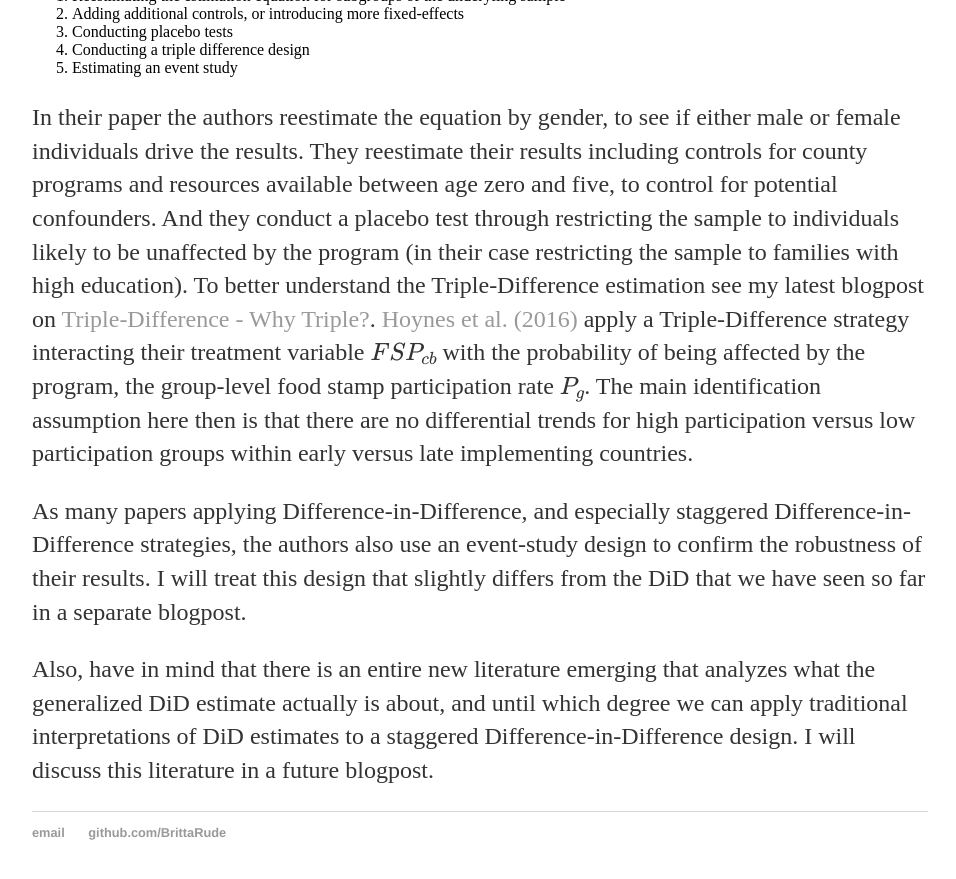
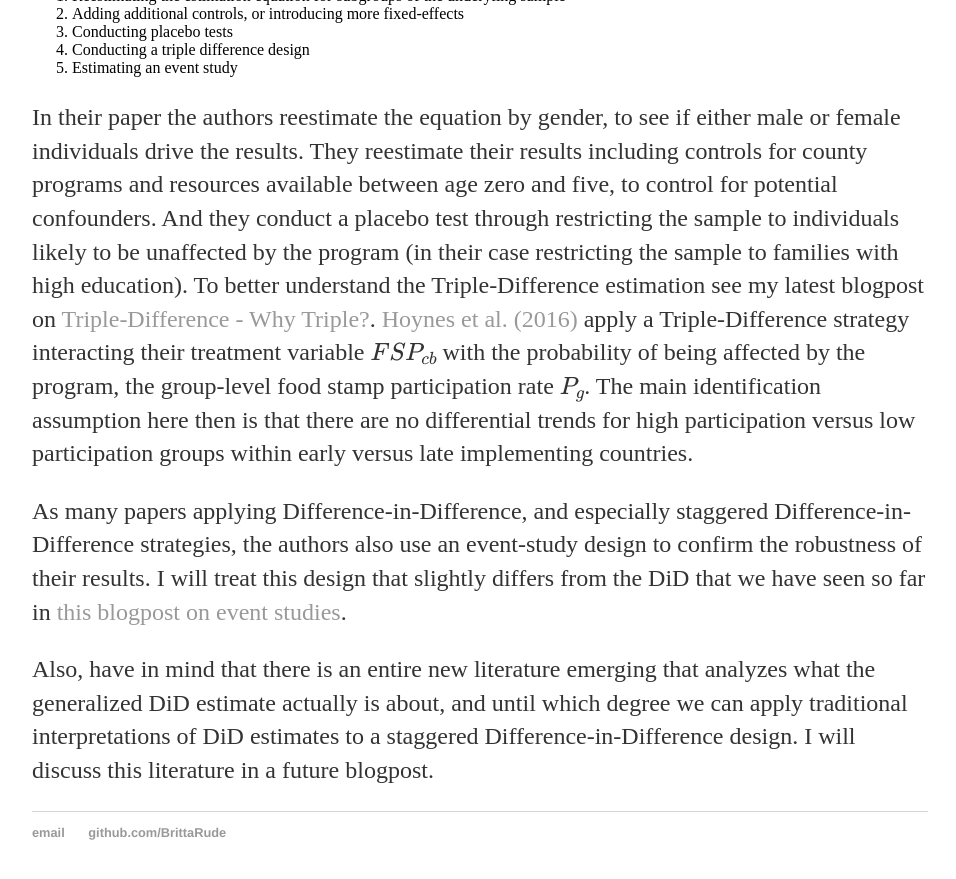
Before and after one commit to BrittaRude/BrittaRude.github.io, a Jekyll site: the page built from inputs_datascience/_posts/2020-07-21-britta-rude-staggered-difference-in-difference-as-the-next-level.md, in a window 1280 px wide and 900 px high, scrolled down 5003 px. Shown: the top 879 px of the window, without its empty margins (160-1116 px from the left). Built offline with Jekyll 4.4.1, drawn with Linux system fonts in a browser that asks for light colours; formulas are drawn with MathJax 3.

Commit message:
Update 2020-07-21-britta-rude-staggered-difference-in-difference-as-the-next-level.md

```diff
--- a/inputs_datascience/_posts/2020-07-21-britta-rude-staggered-difference-in-difference-as-the-next-level.md
+++ b/inputs_datascience/_posts/2020-07-21-britta-rude-staggered-difference-in-difference-as-the-next-level.md
@@ -52,6 +52,6 @@ In economic papers, you often have to show that your results are robust. What do
 
 In their paper the authors reestimate the equation by gender, to see if either male or female individuals drive the results. They reestimate their results including controls for county programs and resources available between age zero and five, to control for potential confounders. And they conduct a placebo test through restricting the sample to individuals likely to be unaffected by the program (in their case restricting the sample to families with high education). To better understand the Triple-Difference estimation see my latest blogpost on [Triple-Difference - Why Triple?](https://brittarude.github.io/blog/2020/07/20/britta-rude-Triple-difference). [Hoynes et al. (2016)](https://www.aeaweb.org/articles?id=10.1257/aer.20130375) apply a Triple-Difference strategy interacting their treatment variable $$ FSP_{cb}$$ with the probability of being affected by the program, the group-level food stamp participation rate $$ P_g $$. The main identification assumption here then is that there are no differential trends for high participation versus low participation groups within early versus late implementing countries.
 
-As many papers applying Difference-in-Difference, and especially staggered Difference-in-Difference strategies, the authors also use an event-study design to confirm the robustness of their results. I will treat this design that slightly differs from the DiD that we have seen so far in a separate blogpost.
+As many papers applying Difference-in-Difference, and especially staggered Difference-in-Difference strategies, the authors also use an event-study design to confirm the robustness of their results. I will treat this design that slightly differs from the DiD that we have seen so far in [this blogpost on event studies](https://brittarude.github.io/blog/2020/07/22/britta-rude-event-study).
 
 Also, have in mind that there is an entire new literature emerging that analyzes what the generalized DiD estimate actually is about, and until which degree we can apply traditional interpretations of DiD estimates to a staggered Difference-in-Difference design. I will discuss this literature in a future blogpost.
```
